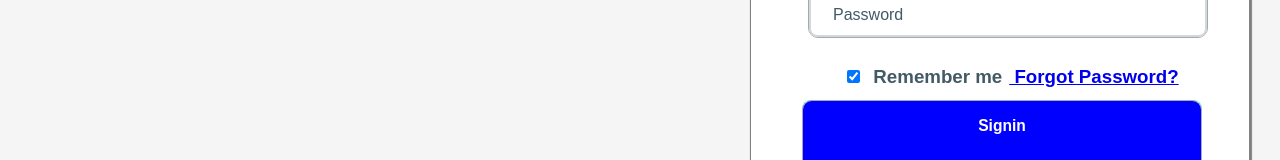
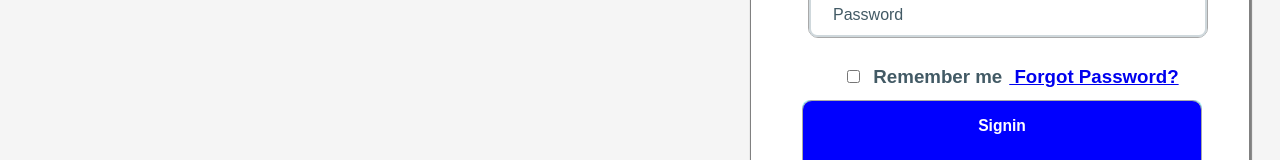
Before and after one commit to ayushnilabh1986/portfoliomanager, a React (Create React App) app: page / in a window 1280 px wide. Shown: the part 539-699 px from the top of the page. Built offline with nearby package versions, Linux system fonts and the light colour scheme.

Commit message:
https://github.com/ayushnilabh1986/portfoliomanager/issues/5 Uncheck enabled

```diff
--- a/src/App.js
+++ b/src/App.js
@@ -27,7 +27,8 @@ function App() {
       <label for="password" className="form__label">Password</label>
     </div>
     <div className="rememberMe">
-            <input type="checkbox" id="rememberMe" name="rememberMe" checked />
+
+            <input type="checkbox" value="1" id="rememberMe" name="rememberMe"  />
 
             <label for="rememberMe">
               <h3 className="remember">
```
